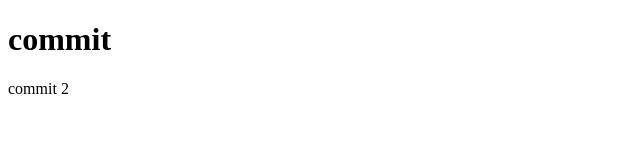
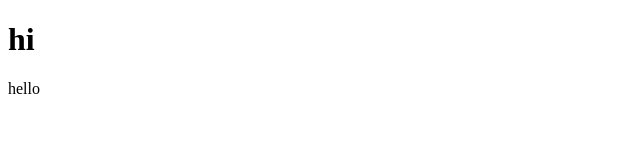
Before and after one commit to robin814902/new-repo, a plain HTML site: page index.html in a window 1280 px wide. Shown: the whole page, without its empty margins (0-640 px from the left). Drawn offline with Linux system fonts and the light colour scheme.

```diff
--- a/index.html
+++ b/index.html
@@ -6,7 +6,7 @@
     <title>Document</title>
 </head>
 <body>
-    <h1>commit</h1>
-    <p>commit 2</p>
+    <h1>hi</h1>
+    <p>hello</p>
 </body>
 </html>
```
